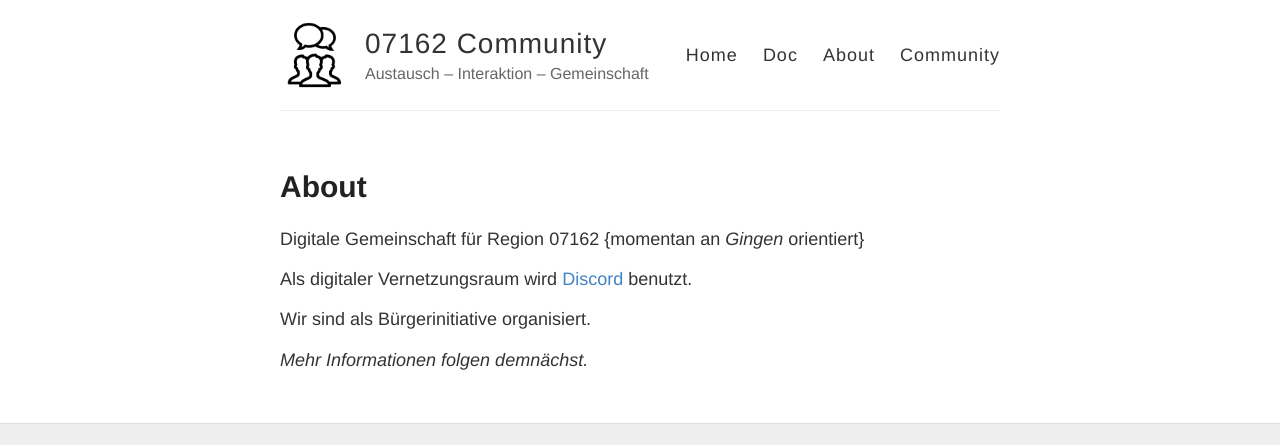
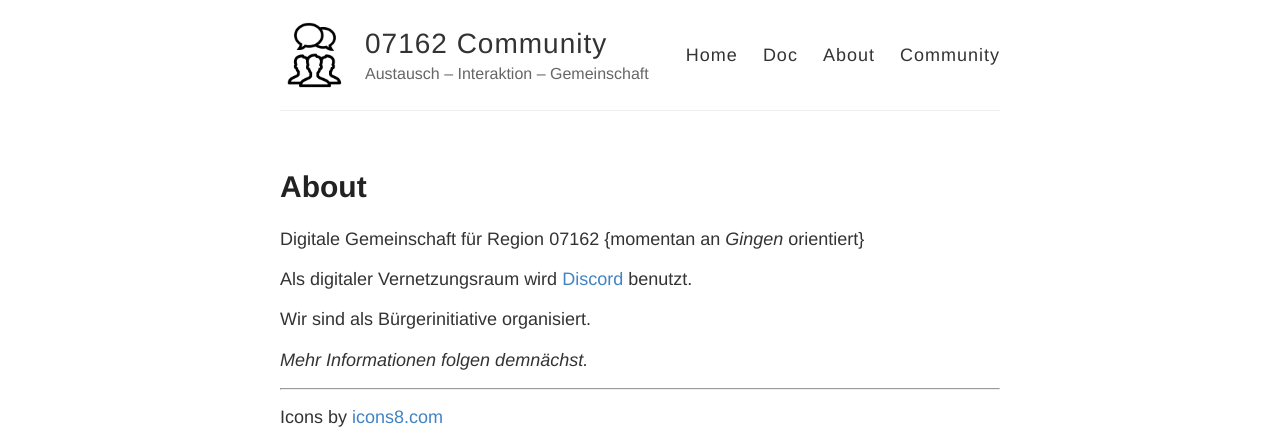
Before and after one commit to filstal/gingen, a Jekyll site: the page built from about.md, in a window 1280 px wide, cut to the strip 0-445 px from the top of the page. Built offline with Jekyll 4.4.1, drawn with Linux system fonts in a browser that asks for light colours.

Commit message:
Update about.md

```diff
--- a/about.md
+++ b/about.md
@@ -11,3 +11,8 @@ Als digitaler Vernetzungsraum wird [Discord](https://discord.gg/RdZjDPBmcV) benu
 Wir sind als Bürgerinitiative organisiert.
 
 *Mehr Informationen folgen demnächst.*
+
+
+----
+
+Icons by [icons8.com](https://icons8.com/)
```
